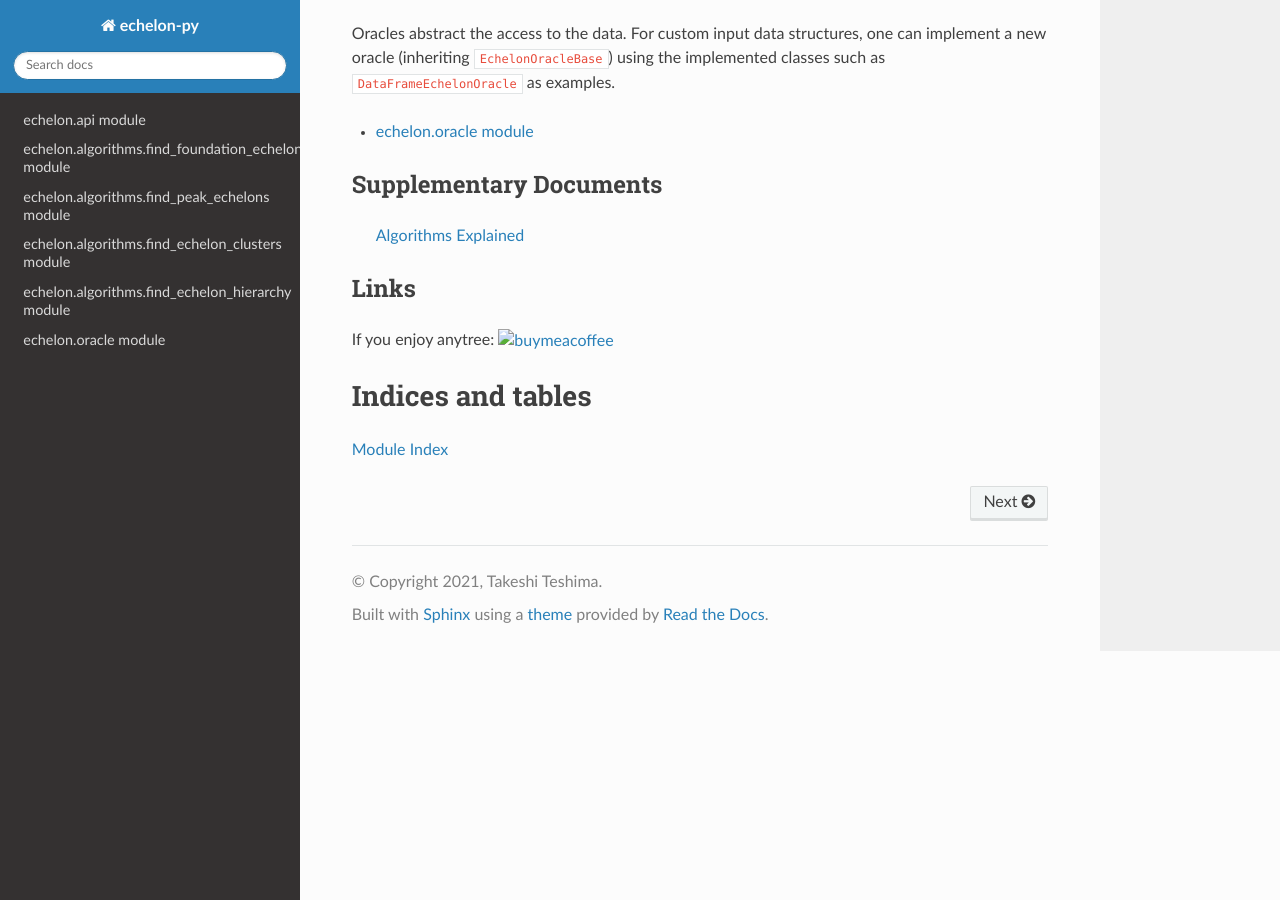
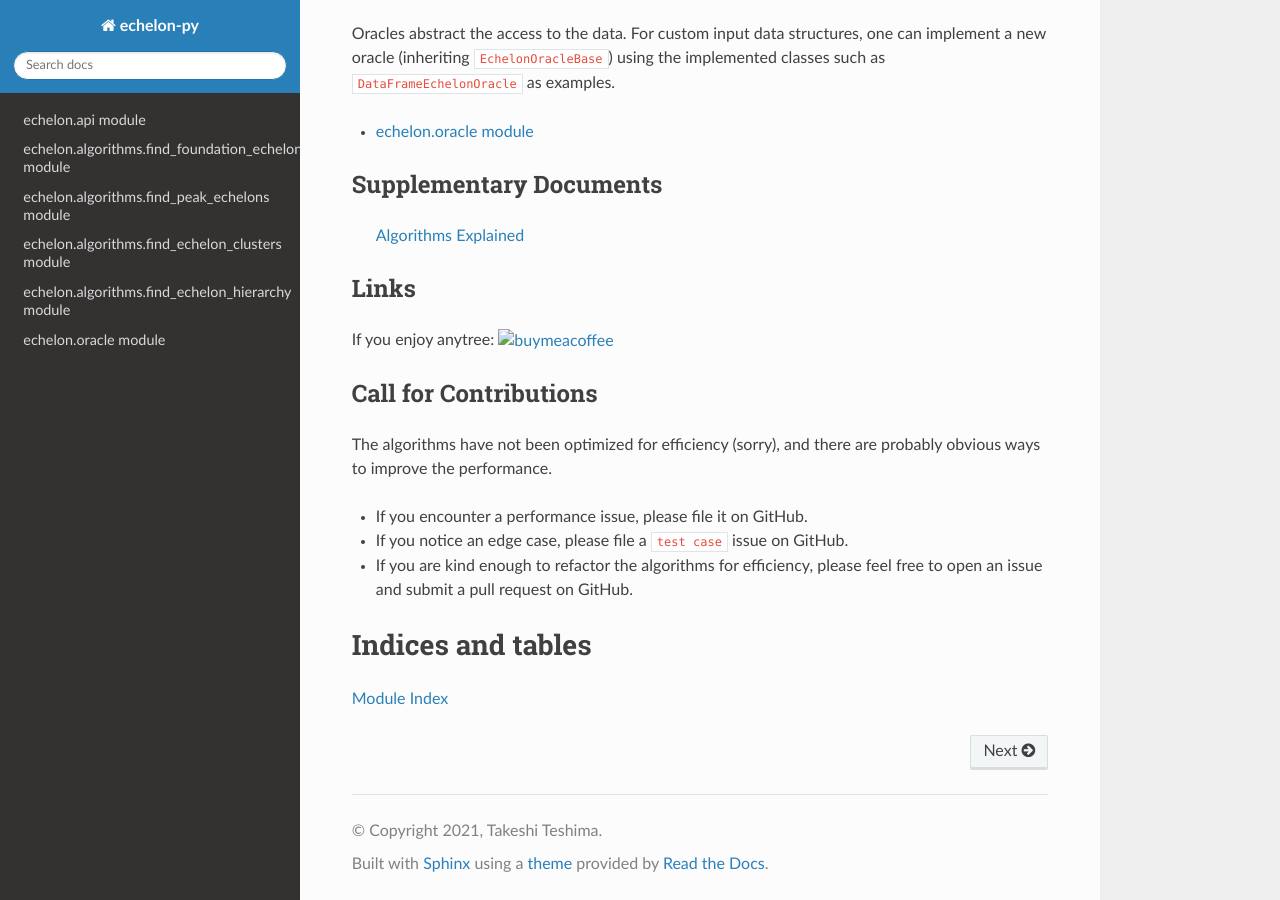
Before and after one commit to takeshi-teshima/echelon-py, a Sphinx documentation site: the page built from docs/index.rst, in a window 1280 px wide and 900 px high, scrolled down 586 px. Built offline with Sphinx 7.4.7 and the Read the Docs theme 2.0.0, drawn with Linux system fonts in a browser that asks for light colours.

Commit message:
Improve documentation

```diff
--- a/docs/index.rst
+++ b/docs/index.rst
@@ -71,6 +71,16 @@ If you enjoy anytree: |buymeacoffee|
     :target: https://www.buymeacoffee.com/diadochos
 
 
+Call for Contributions
+-----------------------
+The algorithms have not been optimized for efficiency (sorry),
+and there are probably obvious ways to improve the performance.
+
+* If you encounter a performance issue, please file it on GitHub.
+* If you notice an edge case, please file a ``test case`` issue on GitHub.
+* If you are kind enough to refactor the algorithms for efficiency, please feel free to open an issue and submit a pull request on GitHub.
+
+
 Indices and tables
 ==================
 
```
